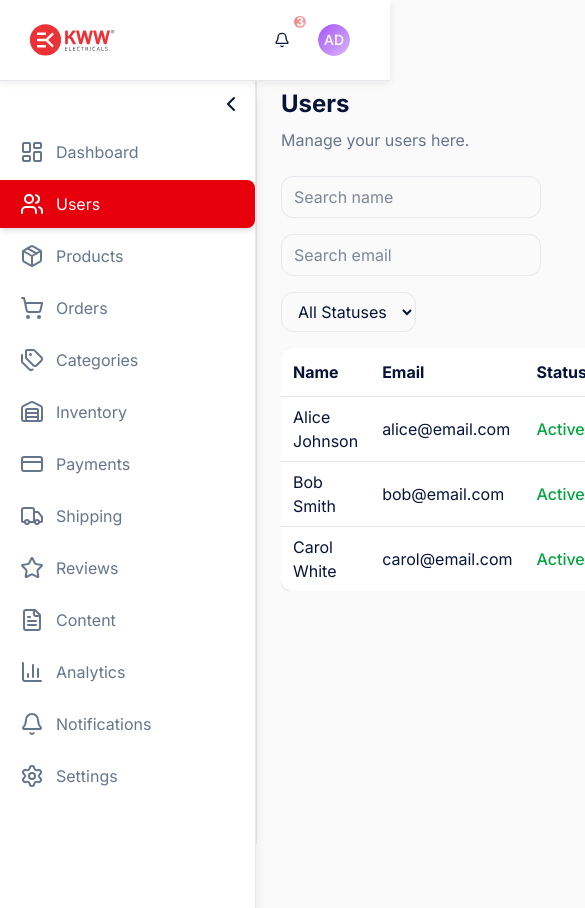
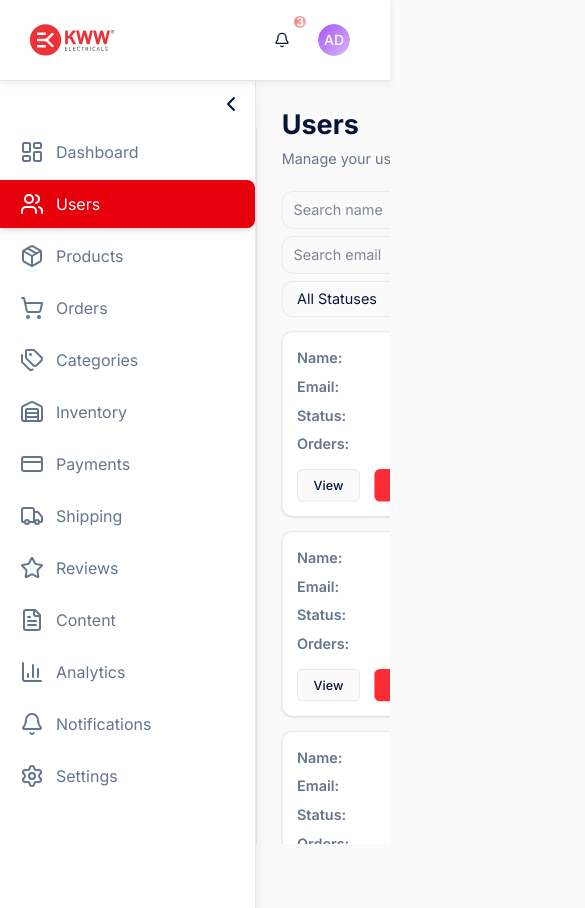
Before and after one commit to heyrhythm/KWWELECTRICALS, a Next.js app: page /admin/users in a window 390 px wide. Shown: the top 908 px of the page, 585 px wide, since content can reach past the window. After the commit the page ends 844 px from the top, so only its background shows below. Built offline with nearby package versions, Linux system fonts and the light colour scheme.

Commit message:
mobile_responsive1, overflow fixed in header and body

```diff
--- a/app/admin/categories/page.tsx
+++ b/app/admin/categories/page.tsx
@@ -190,7 +190,7 @@ export default function CategoriesPage() {
   };
 
   return (
-    <div className="max-w-full p-6 mx-auto space-y-10">
+    <div className=" space-y-10">
       <h1 className="text-3xl font-bold mb-6">Category & Brand Management</h1>
 
       {/* Add Category Form */}
--- a/app/admin/components/AdminDashboard.tsx
+++ b/app/admin/components/AdminDashboard.tsx
@@ -84,7 +84,7 @@ export function AdminDashboard() {
   const [selectedRange, setSelectedRange] = useState<'daily' | 'weekly' | 'monthly'>('monthly');
 
   return (
-    <div className="space-y-8 p-2 sm:p-6 md:p-8  ">
+    <div className="space-y-8 pb-10   ">
       {/* Welcome Section */}
       <div className="flex flex-col md:flex-row items-start md:items-center justify-between gap-4">
         <div>
--- a/app/admin/components/AdminHeader.tsx
+++ b/app/admin/components/AdminHeader.tsx
@@ -61,7 +61,7 @@ export function AdminHeader() {
               </Avatar>
             </Button>
           </DropdownMenuTrigger>
-          <DropdownMenuContent className="w-56" align="end">
+          <DropdownMenuContent className="w-56 bg-white" align="end">
             <div className="flex items-center justify-start gap-2 p-2">
               <div className="flex flex-col space-y-1 leading-none">
                 <p className="font-medium">Admin User</p>
--- a/app/admin/components/AdminSidebar.tsx
+++ b/app/admin/components/AdminSidebar.tsx
@@ -18,7 +18,7 @@ import {
   Bell,
   Settings,
   ChevronLeft,
-  ChevronRight
+  ChevronRight,
 } from 'lucide-react';
 import { cn } from '../lib/utils';
 
@@ -45,6 +45,9 @@ interface AdminSidebarProps {
 
 export function AdminSidebar({ collapsed, setCollapsed }: AdminSidebarProps) {
   const pathname = usePathname();
+
+  // Callback to collapse sidebar on any nav button click
+  const handleLinkClick = () => setCollapsed(true);
 
   return (
     <>
@@ -78,6 +81,7 @@ export function AdminSidebar({ collapsed, setCollapsed }: AdminSidebarProps) {
               <Link
                 key={item.name}
                 href={item.href}
+                onClick={handleLinkClick}
                 className={cn(
                   'flex items-center transition-colors duration-200 p-3 rounded-r-lg',
                   isActive
--- a/app/admin/layout.tsx
+++ b/app/admin/layout.tsx
@@ -12,15 +12,15 @@ export default function AdminLayout({ children }: { children: React.ReactNode })
   return (
     <div>
       {/* Fixed header */}
-      <header className="fixed top-0 left-0 right-0 h-16 border-b border-border bg-white z-50">
+      <header className="  sticky top-0 left-0 right-0 w-auto h-16 border-b border-border bg-white z-50">
         <AdminHeader />
       </header>
 
       {/* Body container with padding for header */}
-      <div className="flex" style={{ paddingTop: HEADER_HEIGHT }}>
+      <div className="flex overflow-x-hidden" >
         {/* Sidebar receives collapsed state and setter */}
         <aside
-          className="sticky top-16 h-[calc(100vh-64px)] border-r border-border bg-white"
+          className=" sticky top-16 h-[calc(100vh-64px)] border-r border-border bg-white"
 
         >
           <AdminSidebar collapsed={collapsed} setCollapsed={setCollapsed} />
@@ -28,7 +28,7 @@ export default function AdminLayout({ children }: { children: React.ReactNode })
 
         {/* Main content slides right when sidebar expands */}
         <main
-          className="flex-1  p-6 max-w-full transition-all duration-300"
+          className="flex-1 p-7 md:p-10 max-w-full transition-all duration-300 scale-90 md:scale-100 -ml-5 -mt-5 md:-m-0"
           style={{
             height: `calc(100vh - ${HEADER_HEIGHT}px)`,
             marginRight: collapsed ? '-1.5rem' : '-16rem', // 10 or 64 px * 4 = 40px/256px
--- a/app/admin/users/page.tsx
+++ b/app/admin/users/page.tsx
@@ -10,29 +10,11 @@ interface User {
   status: "active" | "blocked";
   orders: number;
 }
-// Mock user data example
+
 const initialUsers: User[] = [
-  {
-    id: 1,
-    name: "Alice Johnson",
-    email: "alice@email.com",
-    status: "active",
-    orders: 8,
-  },
-  {
-    id: 2,
-    name: "Bob Smith",
-    email: "bob@email.com",
-    status: "active",
-    orders: 2,
-  },
-  {
-    id: 3,
-    name: "Carol White",
-    email: "carol@email.com",
-    status: "active",
-    orders: 12,
-  },
+  { id: 1, name: "Alice Johnson", email: "alice@email.com", status: "active", orders: 8 },
+  { id: 2, name: "Bob Smith", email: "bob@email.com", status: "active", orders: 2 },
+  { id: 3, name: "Carol White", email: "carol@email.com", status: "active", orders: 12 },
 ];
 
 // Filter helper functions
@@ -49,12 +31,16 @@ function matchesFilter(
   );
 }
 
+const columns = [
+  { key: "name", label: "Name" },
+  { key: "email", label: "Email" },
+  { key: "status", label: "Status" },
+  { key: "orders", label: "Orders" },
+  { key: "actions", label: "Actions" },
+];
+
 export default function UsersPage() {
-  const [filter, setFilter] = useState({
-    name: "",
-    email: "",
-    status: "all",
-  });
+  const [filter, setFilter] = useState({ name: "", email: "", status: "all" });
   const [users, setUsers] = useState(initialUsers);
 
   const handleBlockToggle = (id: number) => {
@@ -75,26 +61,26 @@ export default function UsersPage() {
   const filteredUsers = users.filter((u) => matchesFilter(u, filter));
 
   return (
-    <div>
-      <h1 className="text-2xl font-bold">Users</h1>
+    <div className="w-full pb-10 md:pb-0">
+      <h1 className="text-3xl font-bold">Users</h1>
       <p className="text-muted-foreground mt-2 mb-6">Manage your users here.</p>
 
       {/* Filters */}
-      <div className="flex gap-4 flex-wrap mb-4">
+      <div className="flex flex-col sm:flex-row gap-2 sm:gap-4 flex-wrap mb-4">
         <input
           placeholder="Search name"
-          className="border px-3 py-2 rounded-lg"
+          className="border px-3 py-2 rounded-lg w-full sm:w-auto"
           value={filter.name}
           onChange={(e) => setFilter((f) => ({ ...f, name: e.target.value }))}
         />
         <input
           placeholder="Search email"
-          className="border px-3 py-2 rounded-lg"
+          className="border px-3 py-2 rounded-lg w-full sm:w-auto"
           value={filter.email}
           onChange={(e) => setFilter((f) => ({ ...f, email: e.target.value }))}
         />
         <select
-          className="border px-3 py-2 rounded-lg"
+          className="border px-3 py-2 rounded-lg w-full sm:w-auto"
           value={filter.status}
           onChange={(e) => setFilter((f) => ({ ...f, status: e.target.value }))}
         >
@@ -104,25 +90,20 @@ export default function UsersPage() {
         </select>
       </div>
 
-      {/* Users Table */}
-      <div className="overflow-x-auto">
-        <table className="min-w-full bg-card rounded-lg shadow-card text-left">
+      {/* Users Table (desktop) */}
+      <div className="hidden sm:block overflow-x-auto rounded-lg shadow-card bg-card">
+        <table className="min-w-full text-left border-collapse">
           <thead>
             <tr>
-              <th className="p-3">Name</th>
-              <th className="p-3">Email</th>
-              <th className="p-3">Status</th>
-              <th className="p-3 text-center">Orders</th>
-              <th className="p-3">Actions</th>
+              {columns.map((col) => (
+                <th key={col.key} className="p-3 whitespace-nowrap">{col.label}</th>
+              ))}
             </tr>
           </thead>
           <tbody>
             {filteredUsers.length === 0 ? (
               <tr>
-                <td
-                  colSpan={5}
-                  className="py-8 text-center text-muted-foreground"
-                >
+                <td colSpan={5} className="py-8 text-center text-muted-foreground">
                   No users found.
                 </td>
               </tr>
@@ -130,15 +111,11 @@ export default function UsersPage() {
               filteredUsers.map((user) => (
                 <tr key={user.id} className="border-t">
                   <td className="py-2 px-3">{user.name}</td>
-                  <td className="py-2 px-3">{user.email}</td>
+                  <td className="py-2 px-3 break-all">{user.email}</td>
                   <td className="py-2 px-3">
-                    <span
-                      className={
-                        user.status === "active"
-                          ? "text-green-600 font-medium"
-                          : "text-red-600 font-medium"
-                      }
-                    >
+                    <span className={user.status === "active"
+                      ? "text-green-600 font-medium"
+                      : "text-red-600 font-medium"}>
                       {user.status === "active" ? "Active" : "Blocked"}
                     </span>
                   </td>
@@ -148,7 +125,7 @@ export default function UsersPage() {
                       size="sm"
                       onClick={() => setSelectedUser(user)}
                       variant="outline"
-                      className="min-w-[70px]" // Fix min width
+                      className="min-w-[70px]"
                     >
                       View
                     </Button>
@@ -156,9 +133,7 @@ export default function UsersPage() {
                       size="sm"
                       onClick={() => handleBlockToggle(user.id)}
                       className={`min-w-[70px] ${
-                        user.status === "active"
-                          ? "bg-red-500 text-white"
-                          : "bg-green-500 text-white"
+                        user.status === "active" ? "bg-red-500 text-white" : "bg-green-500 text-white"
                       }`}
                     >
                       {user.status === "active" ? "Block" : "Unblock"}
@@ -171,10 +146,65 @@ export default function UsersPage() {
         </table>
       </div>
 
-      {/* User Profile Modal (simple implementation) */}
+      {/* Toppled user cards for mobile */}
+      <div className="sm:hidden space-y-4">
+        {filteredUsers.length === 0 ? (
+          <div className="text-center py-10 text-muted-foreground bg-card rounded-lg">
+            No users found.
+          </div>
+        ) : (
+          filteredUsers.map((user) => (
+            <div key={user.id} className="bg-card p-4 rounded-lg shadow-card flex flex-col gap-2 border">
+              <div className="flex gap-4">
+                <span className="font-semibold text-muted-foreground w-24">Name:</span>
+                <span>{user.name}</span>
+              </div>
+              <div className="flex gap-4">
+                <span className="font-semibold text-muted-foreground w-24">Email:</span>
+                <span className="break-all">{user.email}</span>
+              </div>
+              <div className="flex gap-4">
+                <span className="font-semibold text-muted-foreground w-24">Status:</span>
+                <span className={
+                  user.status === "active"
+                    ? "text-green-600 font-medium"
+                    : "text-red-600 font-medium"
+                }>
+                  {user.status === "active" ? "Active" : "Blocked"}
+                </span>
+              </div>
+              <div className="flex gap-4">
+                <span className="font-semibold text-muted-foreground w-24">Orders:</span>
+                <span>{user.orders}</span>
+              </div>
+              <div className="flex gap-4 mt-2">
+                <Button
+                  size="sm"
+                  onClick={() => setSelectedUser(user)}
+                  variant="outline"
+                  className="min-w-[70px]"
+                >
+                  View
+                </Button>
+                <Button
+                  size="sm"
+                  onClick={() => handleBlockToggle(user.id)}
+                  className={`min-w-[70px] ${
+                    user.status === "active" ? "bg-red-500 text-white" : "bg-green-500 text-white"
+                  }`}
+                >
+                  {user.status === "active" ? "Block" : "Unblock"}
+                </Button>
+              </div>
+            </div>
+          ))
+        )}
+      </div>
+
+      {/* User Profile Modal (responsive) */}
       {selectedUser && (
-        <div className="fixed inset-0 z-40 flex justify-center items-center bg-black/30">
-          <div className="bg-white p-8 rounded-xl shadow-xl w-full max-w-md relative">
+        <div className="fixed inset-0 z-40 flex items-center justify-center bg-black/40">
+          <div className="bg-white p-6 sm:p-8 rounded-xl shadow-xl w-full max-w-md mx-2 relative">
             <button
               className="absolute top-2 right-2 text-gray-400 hover:text-red-500 text-xl"
               onClick={() => setSelectedUser(null)}
@@ -186,7 +216,7 @@ export default function UsersPage() {
               {selectedUser.name}'s Profile
             </h2>
             <p className="mb-1">
-              Email: <span className="font-mono">{selectedUser.email}</span>
+              Email: <span className="font-mono break-all">{selectedUser.email}</span>
             </p>
             <p className="mb-1">
               Status:{" "}
```
